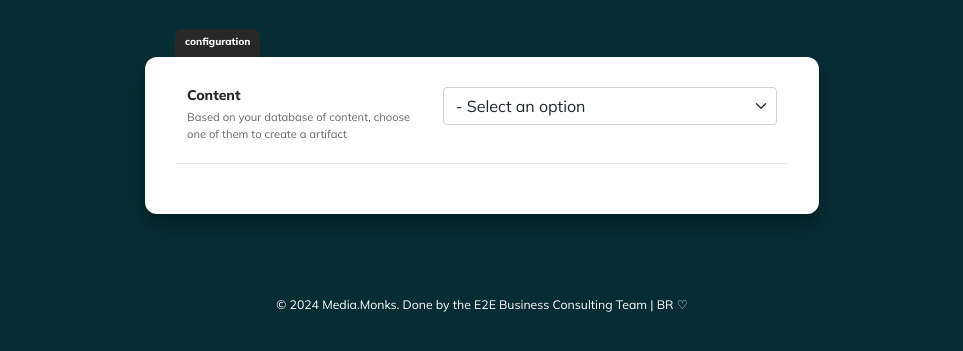
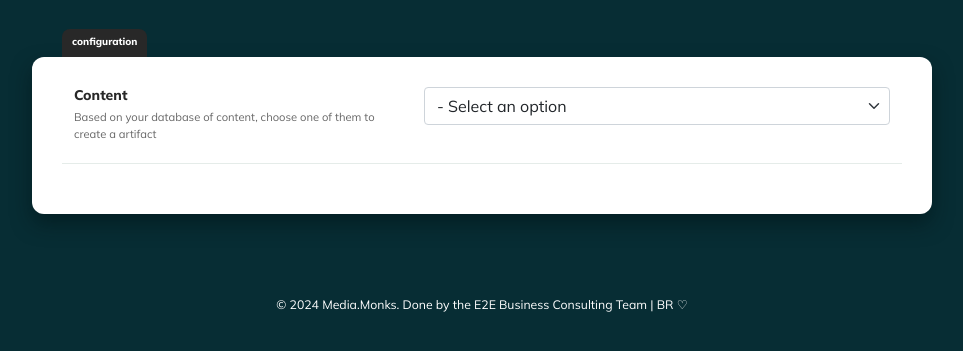
Before and after one commit to vitor-diricio-MM/ibc-demo, a plain HTML site: page index.html in a window 1280 px wide. Shown: the part 129-480 px from the top of the page, without its empty margins (158-1121 px from the left). Drawn offline with nearby package versions, Linux system fonts and the light colour scheme; a web font is replaced by a local one.

Commit message:
fixing form-dashboard width and pre-load on refresh page

```diff
--- a/script.js
+++ b/script.js
@@ -165,6 +165,7 @@ $(document).ready(function () {
   };
 
   // JUST DEFINING THE COMPONENTS
+  const $formDashboard = $(".form-dashboard");
   const $selectContent = $("#step-content");
   const $selectDistribution = $("#step-distribution");
   const $selectArtifactType = $("#step-artifact-type");
@@ -187,6 +188,8 @@ $(document).ready(function () {
   $gallerySection.hide();
   $synopsisDisplay.hide();
   $imagePreview.hide();
+
+  $formDashboard.fadeIn("slow");
 
   /**
    * =======================================================
--- a/styles.css
+++ b/styles.css
@@ -90,7 +90,7 @@ svg {
   text-align: center;
 }
 
-.form-dashboard {
+/* .form-dashboard {
   padding: 30px;
   background: #fff;
   box-shadow: 0px 10px 20px rgba(2, 18, 20, 0.5);
@@ -98,6 +98,26 @@ svg {
   margin: 0 auto;
   position: relative;
   z-index: 10;
+} */
+
+.form-dashboard {
+  width: 90%;
+  max-width: 1200px;
+  padding: 30px;
+  background: #fff;
+  box-shadow: 0px 10px 20px rgba(2, 18, 20, 0.5);
+  border-radius: 12px;
+  margin: 0 auto;
+  position: relative;
+  z-index: 10;
+  display: none;
+}
+
+@media only screen and (max-width: 768px) {
+  .form-dashboard {
+    width: 100%; /* Adjust width for mobile */
+    max-width: none; /* Remove max-width constraint */
+  }
 }
 
 .form-dashboard .row {
```
